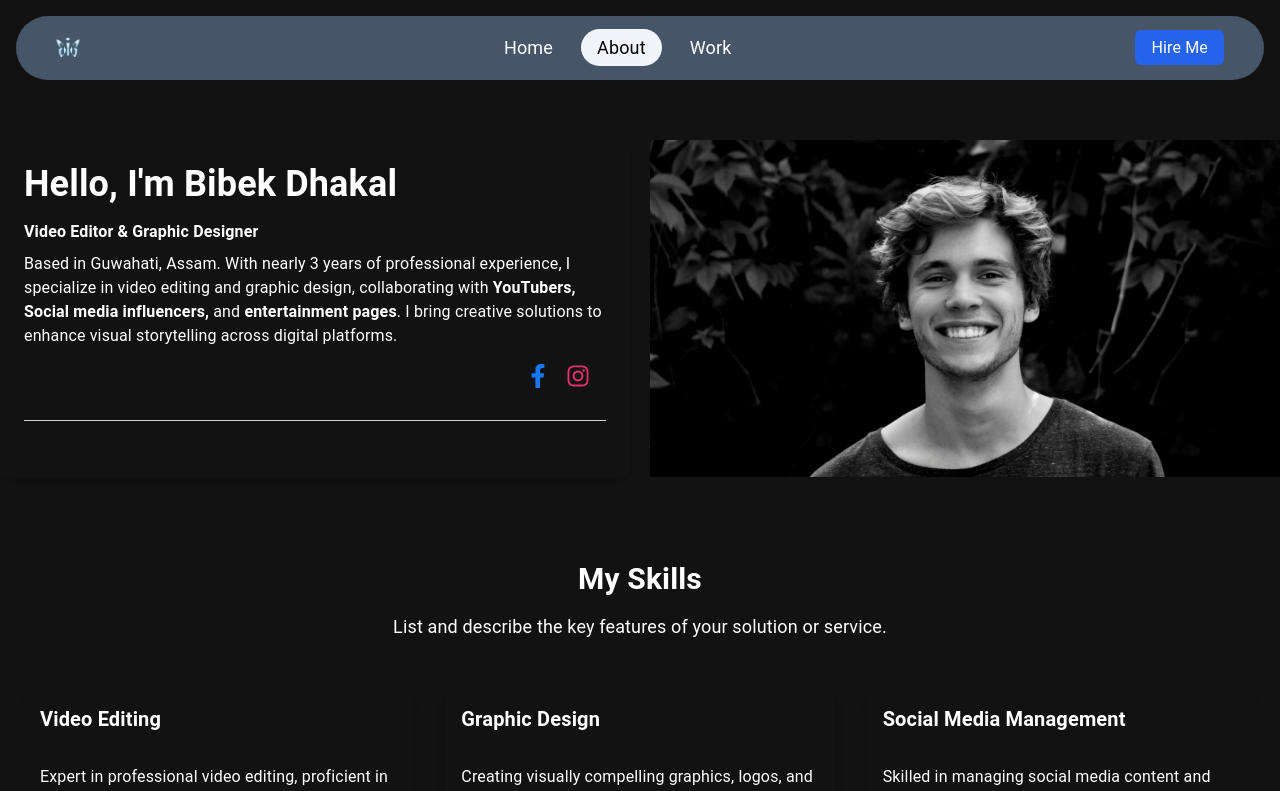
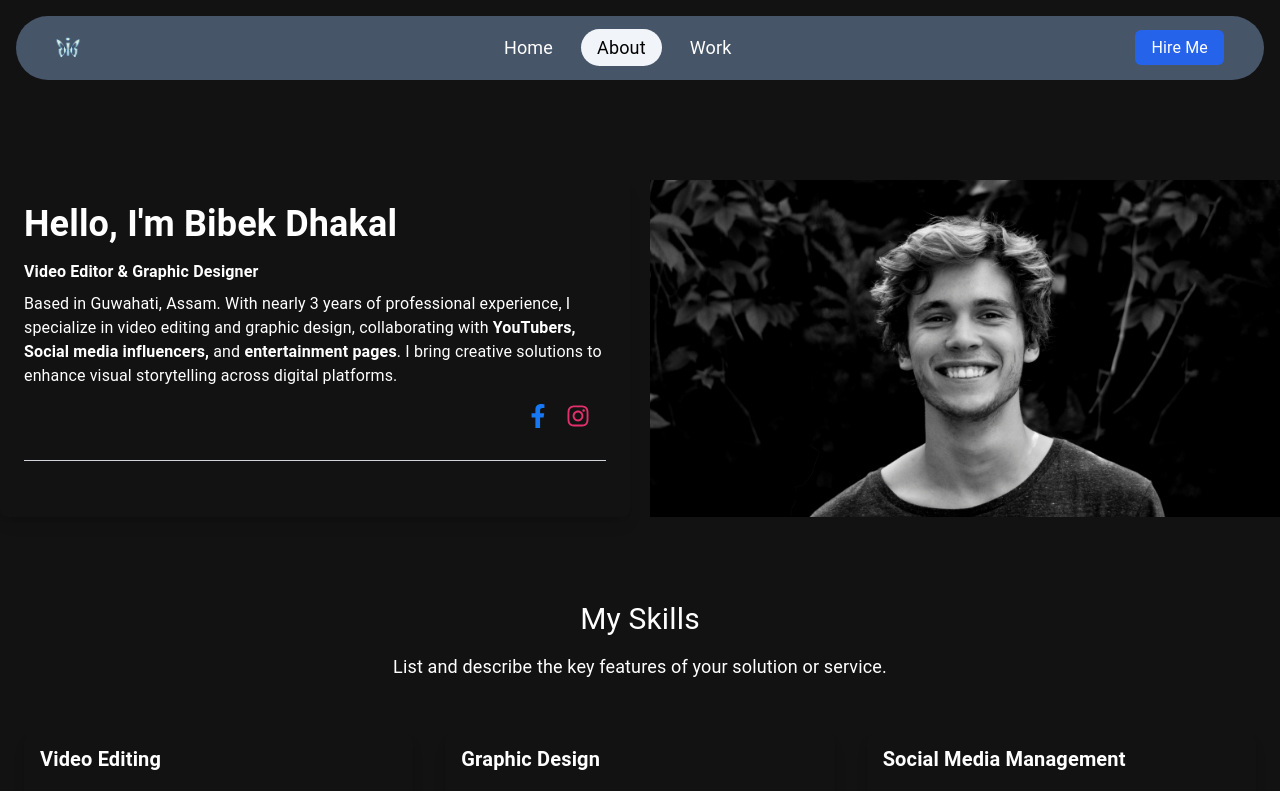
Before and after one commit to not46/portfolio, a React (Vite) app: page /about in a window 1280 px wide. Shown: the top 791 px of the page. Built offline with nearby package versions, Linux system fonts and the light colour scheme.

Commit message:
Update About.jsx

```diff
--- a/src/components/About.jsx
+++ b/src/components/About.jsx
@@ -6,11 +6,11 @@ const About = () => {
   return (
     <div id="wrap" className="oe_structure oe_empty">
       {/* Hero Section */}
-      <section className="s_text_cover o_colored_level o_full_screen_height o_cc o_cc2 py-5">
+      <section className="s_text_cover o_colored_level o_full_screen_height o_cc o_cc2 py-5 mt-20">
         <div className="container mx-auto">
           <div className="grid grid-cols-1 lg:grid-cols-12 gap-5">
             {/* About Text Section */}
-            <div className="lg:col-span-6 p-6 z-10  shadow-lg rounded-lg">
+            <div className="lg:col-span-6 p-6 z-1  shadow-lg rounded-lg">
               <h1 className="text-4xl font-bold">Hello, I'm Bibek Dhakal</h1>
               <p className="mt-4">
                 <strong>Video Editor & Graphic Designer</strong>
@@ -61,7 +61,7 @@ const About = () => {
       <section className="s_features py-16  px-6">
         <div className="container mx-auto">
           <div className="text-center mb-12">
-            <h3 className="btn btn-lg text-3xl mb-4 font-semibold">My Skills</h3>
+            <h3 className="btn btn-lg text-3xl mb-4">My Skills</h3>
             <p className="text-lg ">
               List and describe the key features of your solution or service.
             </p>
```
